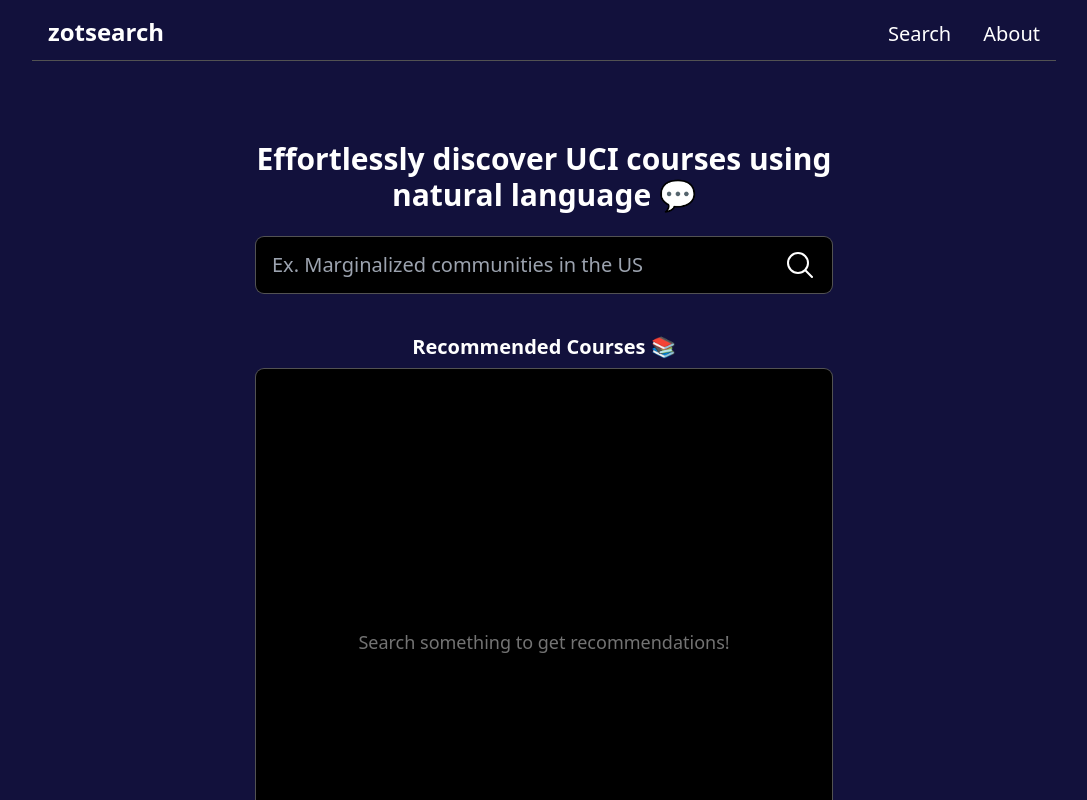
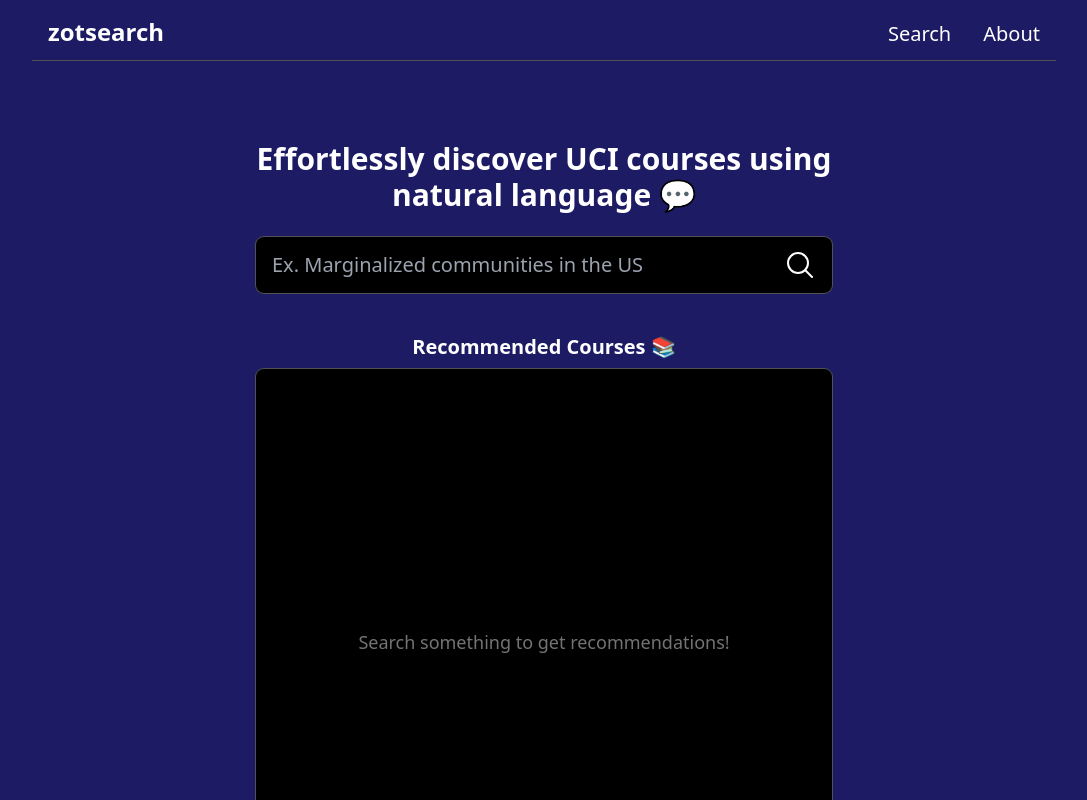
Before and after one commit to dannykd/zotsearch, a Next.js app: page / in a window 1280 px wide. Shown: the top 800 px of the page, without its empty margins (96-1183 px from the left). Built offline with nearby package versions, Linux system fonts and the light colour scheme.

Commit message:
change bg again haahaha

```diff
--- a/src/styles/globals.css
+++ b/src/styles/globals.css
@@ -3,7 +3,7 @@
 @tailwind utilities;
 
 html {
-    background: #12113C
+    background: #1D1B64
 }
 
 /* width */
```
